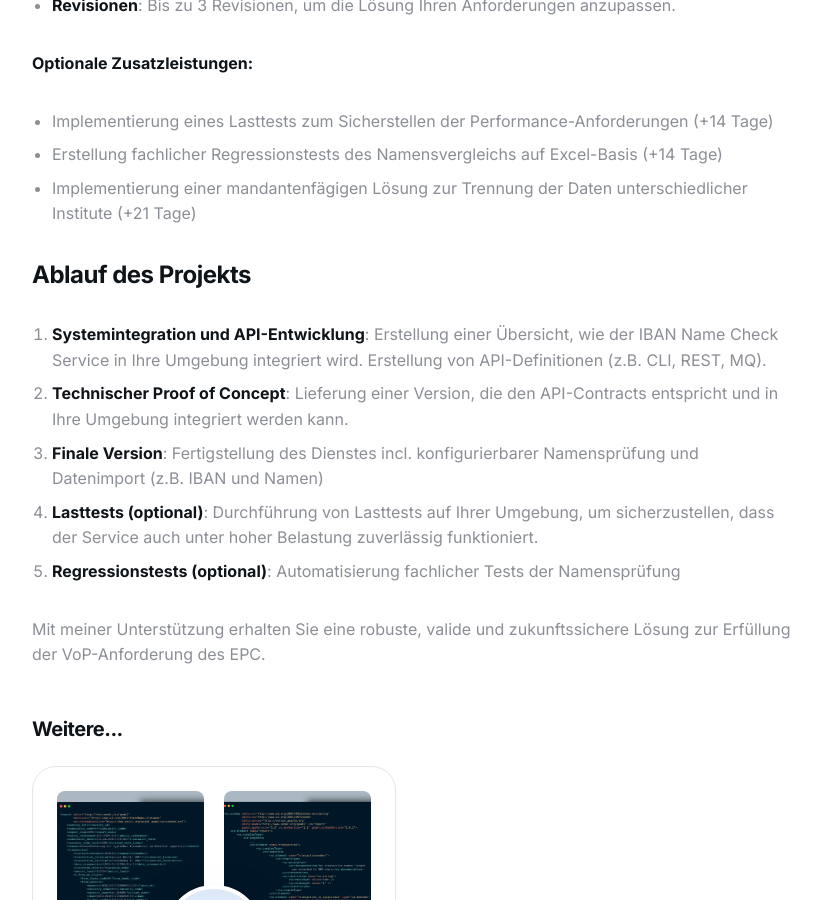
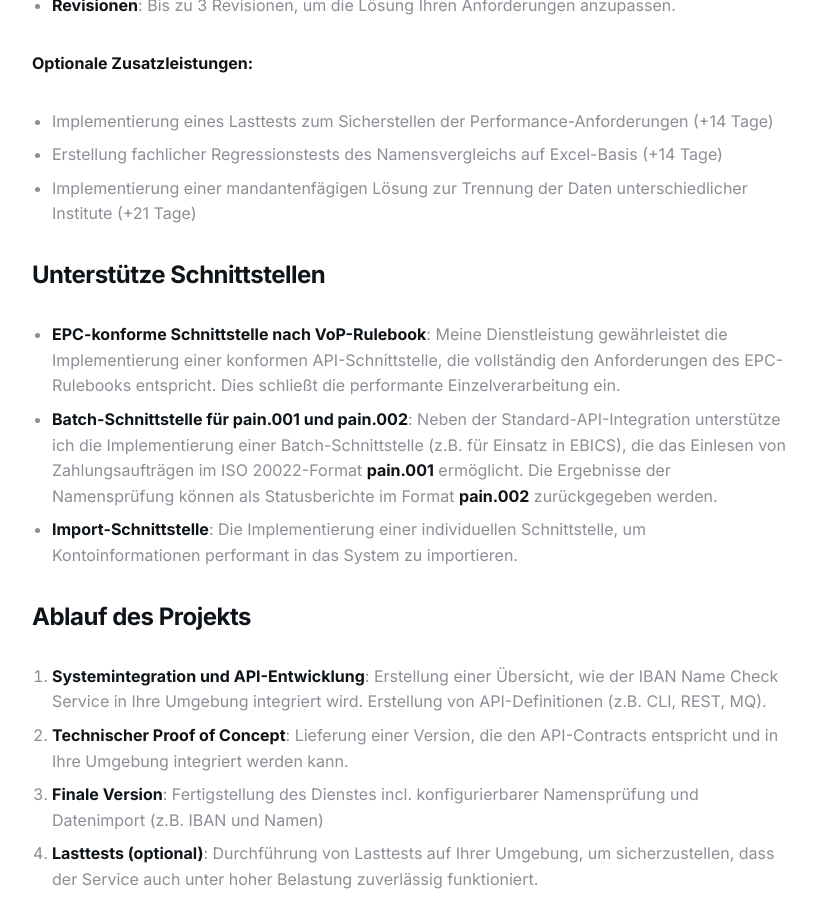
Before and after one commit to Rokko11/Rokko11.github.io, a Jekyll site: the page built from _services/service-iban-name-check.md, in a window 1280 px wide and 900 px high, scrolled down 2936 px. Shown: the whole window, without its empty margins (228-1049 px from the left). Built offline with Jekyll 4.4.1, drawn with Linux system fonts in a browser that asks for light colours.

Commit message:
service-iban-name-check.md aktualisieren

```diff
--- a/_services/service-iban-name-check.md
+++ b/_services/service-iban-name-check.md
@@ -40,6 +40,12 @@ So wird beispielsweise eine Überweisung an einen "Alex" akzeptiert, wenn der Za
 - Erstellung fachlicher Regressionstests des Namensvergleichs auf Excel-Basis (+14 Tage)
 - Implementierung einer mandantenfägigen Lösung zur Trennung der Daten unterschiedlicher Institute (+21 Tage)
 
+### Unterstütze Schnittstellen
+
+- **EPC-konforme Schnittstelle nach VoP-Rulebook**: Meine Dienstleistung gewährleistet die Implementierung einer konformen API-Schnittstelle, die vollständig den Anforderungen des EPC-Rulebooks entspricht. Dies schließt die performante Einzelverarbeitung ein.
+- **Batch-Schnittstelle für pain.001 und pain.002**: Neben der Standard-API-Integration unterstütze ich die Implementierung einer Batch-Schnittstelle (z.B. für Einsatz in EBICS), die das Einlesen von Zahlungsaufträgen im ISO 20022-Format **pain.001** ermöglicht. Die Ergebnisse der Namensprüfung können als Statusberichte im Format **pain.002** zurückgegeben werden.
+- **Import-Schnittstelle**: Die Implementierung einer individuellen Schnittstelle, um Kontoinformationen performant in das System zu importieren.
+
 ### Ablauf des Projekts
 
 1. **Systemintegration und API-Entwicklung**: Erstellung einer Übersicht, wie der IBAN Name Check Service in Ihre Umgebung integriert wird. Erstellung von API-Definitionen (z.B. CLI, REST, MQ).
```
